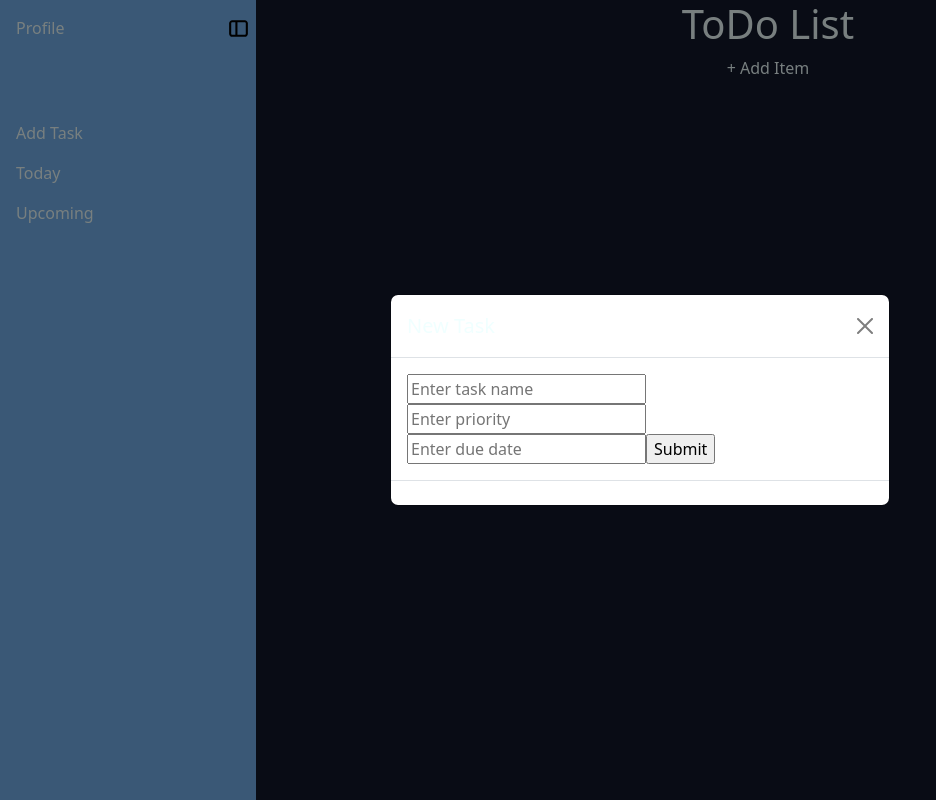
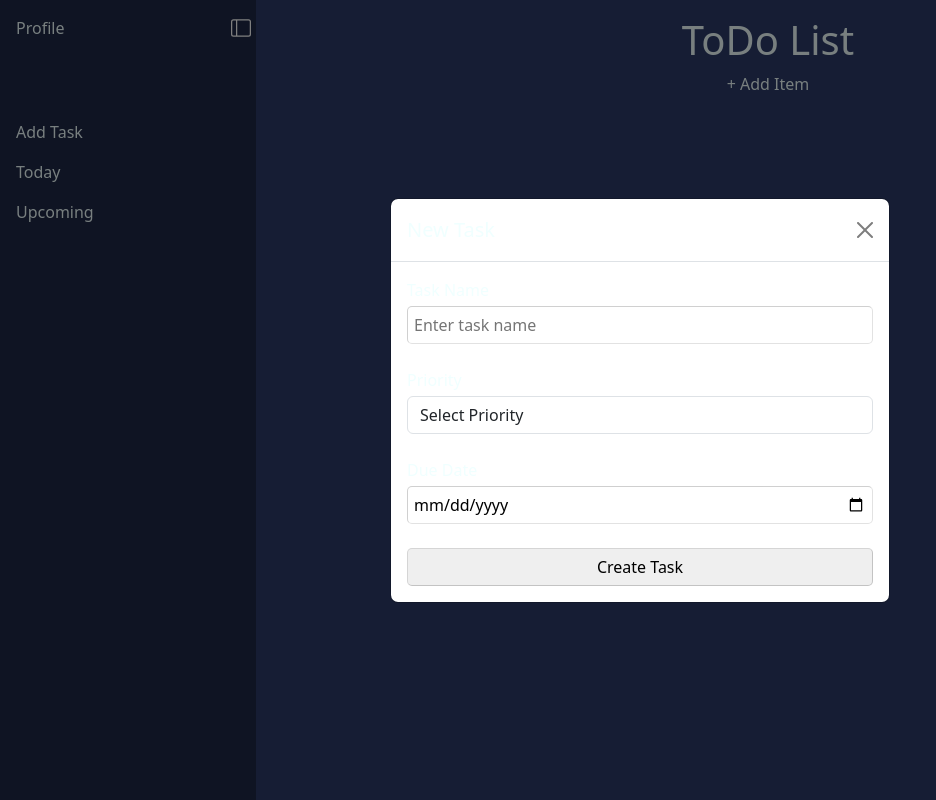
Before and after one commit to asantos3005/to-do-typescript, a React (Vite) app: page / in a window 1280 px wide. Both pictures are taken after a click on the button "+ Add Item". Shown: the whole page, without its empty margins (0-936 px from the left). Built offline with nearby package versions, Linux system fonts and the light colour scheme.

Commit message:
Added styling to modal form and replaced toggle svg

```diff
--- a/src/components/ModalForm.tsx
+++ b/src/components/ModalForm.tsx
@@ -8,11 +8,32 @@ export default function ModalForm({ onSubmit }: ModalFormProps) {
   const { register, handleSubmit } = useForm();
 
   return (
-    <form onSubmit={handleSubmit(onSubmit)}>
+<form onSubmit={handleSubmit(onSubmit)}>
+  <div className="modalFormContainer">
+
+    <div className="formGroup">
+      <label>Task Name</label>
       <input {...register("taskName")} placeholder="Enter task name" />
-      <input {...register("priority")} placeholder="Enter priority" />
-      <input {...register("dueDate")} placeholder="Enter due date" />
-      <input type="submit" /> {/* hidden so you can trigger from parent button if needed */}
-    </form>
+    </div>
+
+    <div className="formGroup">
+      <label>Priority</label>
+      <select {...register("priority")} className="form-control">
+        <option value="">Select Priority</option>
+        <option value="P1">P1</option>
+        <option value="P2">P2</option>
+        <option value="P3">P3</option>
+      </select>
+    </div>
+
+    <div className="formGroup">
+      <label>Due Date</label>
+      <input {...register("dueDate")} type="date" placeholder="Enter due date" />
+    </div>
+
+    <input type="submit" value="Create Task"/>
+
+  </div>
+</form>
   );
 }
--- a/src/components/layout.tsx
+++ b/src/components/layout.tsx
@@ -16,7 +16,7 @@ export default function Layout() {
     <div className="app-container">
       <SideBar sidebarState={sidebarState} toggleSideBar={toggleSideBar} />
       {sidebarState === "closed" && (
-      <div>
+      <div className="toggleContainer">
         <img
           className="mainSbToggle"
           src={sidebarIcon}
--- a/src/index.css
+++ b/src/index.css
@@ -3,9 +3,9 @@
   line-height: 1.5;
   font-weight: 400;
 
-  color-scheme: light dark;
+  /*color-scheme: light dark;*/
   color: rgba(255, 255, 255, 0.87);
-  background-color: #578fff;
+  background-color: #111c31;
 
   margin-top: 0;
 
--- a/src/pages/Home.tsx
+++ b/src/pages/Home.tsx
@@ -1,21 +1,18 @@
 import { useEffect, useState } from "react";
-import p1Icon from "../assets/p1.svg";
-import p2Icon from "../assets/p2.svg";
-import p3Icon from "../assets/p3.svg";
 import tickSound from '../assets/tick.mp3';
 
 import ModalForm from '../components/modalForm'
 
 import {
-  Button,
   Modal,
   ModalHeader,
   ModalBody,
-  ModalFooter,
+  /*
   Dropdown,
   DropdownToggle,
   DropdownMenu,
   DropdownItem
+  */
 } from "reactstrap";
 
 
@@ -36,21 +33,25 @@ type TaskFormData = {
   dueDate: string;
 };
 
-type PriorityItem = {
-  icon?: string;
-  label?: string;
-};
 
 type AddTaskButtonProps = {
   handleAddTask: () => void;
 };
 
+
+// Part of old priority dropdown poor design component
+/*
 type PriorityDropdownProps = {
   selected: PriorityItem | null;
   onSelect: (item: PriorityItem) => void;
 };
 
-//
+type PriorityItem = {
+  icon?: string;
+  label?: string;
+};
+*/
+
 
 // Components
 function ToDoItem({ id, itemName, priority, isDone, dueDate, onDelete }: ToDoItemProps) {
@@ -80,7 +81,8 @@ function AddTaskButton({ handleAddTask }: AddTaskButtonProps) {
   );
 }
 
-
+/* Example of input design - uses reactstrap dropdown component which is custom component not built on top of native input elements and has a custom value type */
+/*
 function PriorityDropdown({ selected, onSelect }: PriorityDropdownProps) {
   const [dropdownOpen, setDropdownOpen] = useState(false);
   const toggle = () => setDropdownOpen(!dropdownOpen);
@@ -112,7 +114,7 @@ function PriorityDropdown({ selected, onSelect }: PriorityDropdownProps) {
     </Dropdown>
   );
 }
-
+*/
 
 export default function Home() {
   const [todoItems, setTodoItems] = useState<ToDoItemProps[]>([]);
@@ -181,8 +183,6 @@ export default function Home() {
           <ModalBody>
             <ModalForm onSubmit={handleFormSubmit} />
           </ModalBody>
-          <ModalFooter>
-          </ModalFooter>
         </Modal>
 
         {todoItems.map((item) => (
--- a/src/styles/App.css
+++ b/src/styles/App.css
@@ -12,11 +12,15 @@ body {
 .app-container{
   display: flex;
   height: inherit;
-  background-color: rgb(18, 24, 43);
+  background-color: rgb(45, 59, 104);
+}
+
+.toggleContainer{
+  margin-left: 1rem;
 }
 
 .mainSbToggle{
-  width: 30px;
+  width: 20px;
   align-self: flex-start;
   padding-top: 1rem;
 }
@@ -25,6 +29,7 @@ main {
   width: 100%;
   display: flex;
   justify-content: center;
+  padding-top: 1rem;
 }
 
 button:hover{
@@ -40,7 +45,7 @@ button:hover{
 }
 
 .toDoItem{
-  background-color: rgba(56, 73, 134, 0.568);
+  background-color: rgb(31, 40, 70);
   display: flex;
   border-radius: 5px;
   margin-bottom: 0.5rem;
@@ -64,3 +69,27 @@ button:hover{
   margin-left: 1rem;
   margin-right: 2rem;
 }
+
+.modalFormContainer {
+  display: flex;
+  flex-direction: column;
+  gap: 1.5rem;
+}
+
+.formGroup {
+  display: flex;
+  flex-direction: column;
+  gap: 0.25rem;
+}
+
+
+
+/*Form Styling*/
+
+input{
+  border-color: #70707034;
+  border-width: 0.1px;
+  border-radius: 5px;
+  padding: 0.375rem;
+  color: 70707034;
+}
--- a/src/styles/sidebar.css
+++ b/src/styles/sidebar.css
@@ -1,5 +1,5 @@
 aside{
-    background-color: rgb(116, 176, 236);
+    background-color: rgb(31, 40, 70);
     height: 100%;
     transition: width 0.3s ease;
     overflow: hidden;
@@ -28,7 +28,7 @@ aside div{
 }
 
 .sidebarToggle{
-    width: 30px;
+    width: 25px;
     margin-left: auto;
     padding-right: 5px;
 }
```
Also changed, not shown: src/assets/sidebarIcon.svg.
